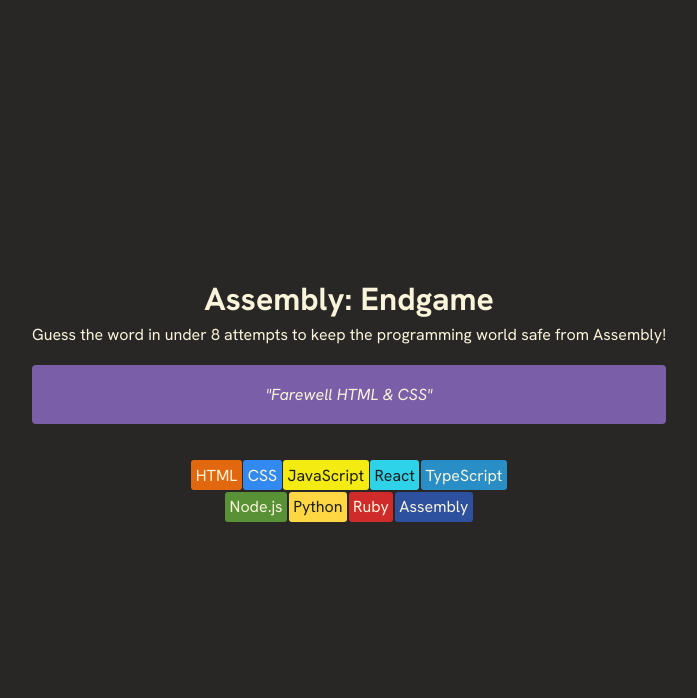
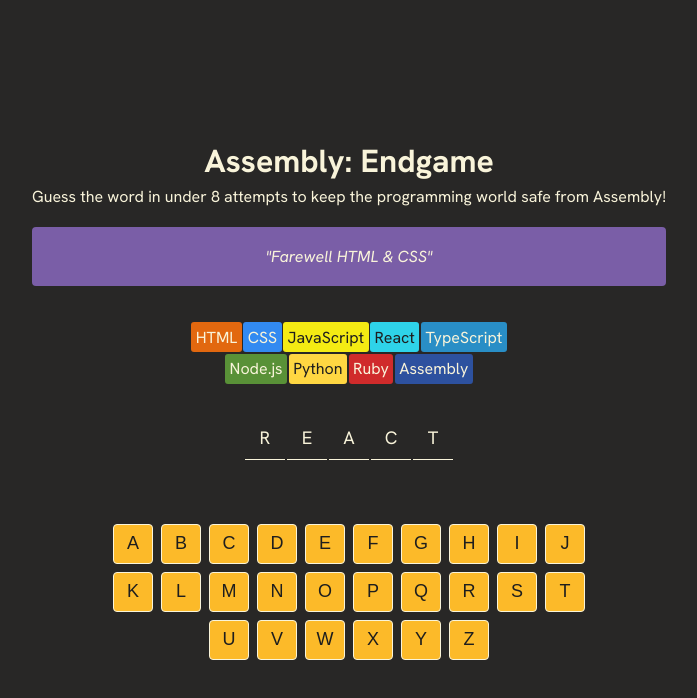
Before and after one commit to milesMejala/assembly-endgame-project, a React (Vite) app: page / in a window 1280 px wide. Shown: the top 698 px of the page, without its empty margins (291-988 px from the left). Built offline with nearby package versions, Linux system fonts and the light colour scheme.

Commit message:
feat: implement core game UI and logic
- Add language cards display using imported language data
- Implement current word display with letter slots
- Add interactive keyboard with alphabet buttons
- Style game components including status section, word wrapper, and keyboard

```diff
--- a/src/App.css
+++ b/src/App.css
@@ -24,3 +24,39 @@
   border-radius: 3px;
   padding: 4.5px;
 }
+
+.current-word-wrapper {
+  margin-top: 36px;
+  display: flex;
+  justify-content: center;
+  gap: 2px;
+}
+
+.current-word-letter {
+  border-bottom: 1px solid var(--color-text-light);
+  min-width: 40px;
+  min-height: 40px;
+  padding: 6px;
+  font-size: 18px;
+}
+
+.keyboard-section {
+  margin: 64px auto 0 auto;
+  max-width: 480px;
+  display: flex;
+  flex-wrap: wrap;
+  justify-content: center;
+  gap: 8px;
+}
+
+.alphabet-letter {
+  border: 1px solid var(--color-text-light);
+  border-radius: 4px;
+  min-width: 40px;
+  min-height: 40px;
+  background-color: var(--color-background-gametext);
+  color: var(--color-text-dark);
+  padding: 6px;
+  font-size: 18px;
+  text-transform: uppercase;
+}
--- a/src/App.jsx
+++ b/src/App.jsx
@@ -1,9 +1,36 @@
 import "./App.css";
 import { languages } from "../language";
+import { useState } from "react";
 
 export default function App() {
-  const languageElements = languages.map((language) =>
-    <span className="language-card" style={{backgroundColor: language.backgroundColor, color: language.color}}>{language.name}</span>);
+  const languageElements = languages.map((language, index) => (
+    <span
+      className="language-card"
+      style={{
+        backgroundColor: language.backgroundColor,
+        color: language.color,
+      }}
+      key={index}
+    >
+      {language.name}
+    </span>
+  ));
+
+  const [currentWord, setCurrentWord] = useState("react");
+  const wordArray = [...currentWord.toUpperCase()];
+  const currentWordElements = wordArray.map((letter, index) => (
+    <span className="current-word-letter" key={index}>
+      {letter}
+    </span>
+  ));
+
+  const alphabet = "abcdefghijklmnopqrstuvwxyz";
+  const alphabetArray = [...alphabet];
+  const alphabetElements = alphabetArray.map((letter, index) => (
+    <button className="alphabet-letter" key={index}>
+      {letter}
+    </button>
+  ));
 
   return (
     <>
@@ -19,6 +46,8 @@
           <p className="status-text">"Farewell HTML & CSS"</p>
         </section>
         <div className="languages-wrapper">{languageElements}</div>
+        <div className="current-word-wrapper">{currentWordElements}</div>
+        <section className="keyboard-section">{alphabetElements}</section>
       </main>
     </>
   );
--- a/src/index.css
+++ b/src/index.css
@@ -30,6 +30,6 @@
     font-family: var(--font-primary);
 }
 
-h1,h2,h3,h4,h5,h6,p {
+h1,h2,h3,h4,h5,h6,p,span {
     text-align: center;
 }
```
Lines whose indentation alone changed are shown as unchanged.
